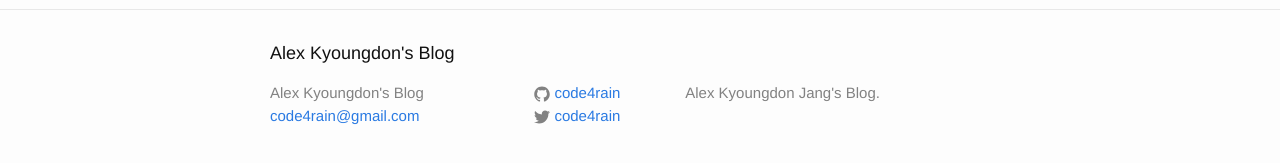
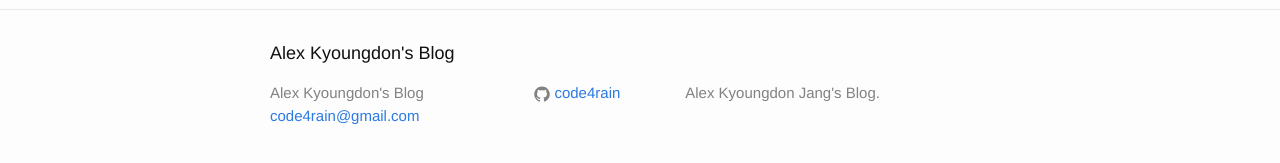
Before and after one commit to code4rain/blog, a Jekyll site: the page built from about.md, in a window 1280 px wide. Shown: the part 341-504 px from the top of the page. Built offline with Jekyll 4.4.1, drawn with Linux system fonts in a browser that asks for light colours.

Commit message:
Remove twitter id
Signed-off-by: Alex Kyoungdon Jang <alex.jang@samsung.com>

```diff
--- a/_config.yml
+++ b/_config.yml
@@ -5,7 +5,7 @@ description: > # this means to ignore newlines until "baseurl:"
         Alex Kyoungdon Jang's Blog.
 baseurl: "" # the subpath of your site, e.g. /blog/
 url: "http://code4rain.github.io" # the base hostname & protocol for your site
-twitter_username: code4rain
+twitter_username:
 github_username:  code4rain
 
 # Build settings
```
